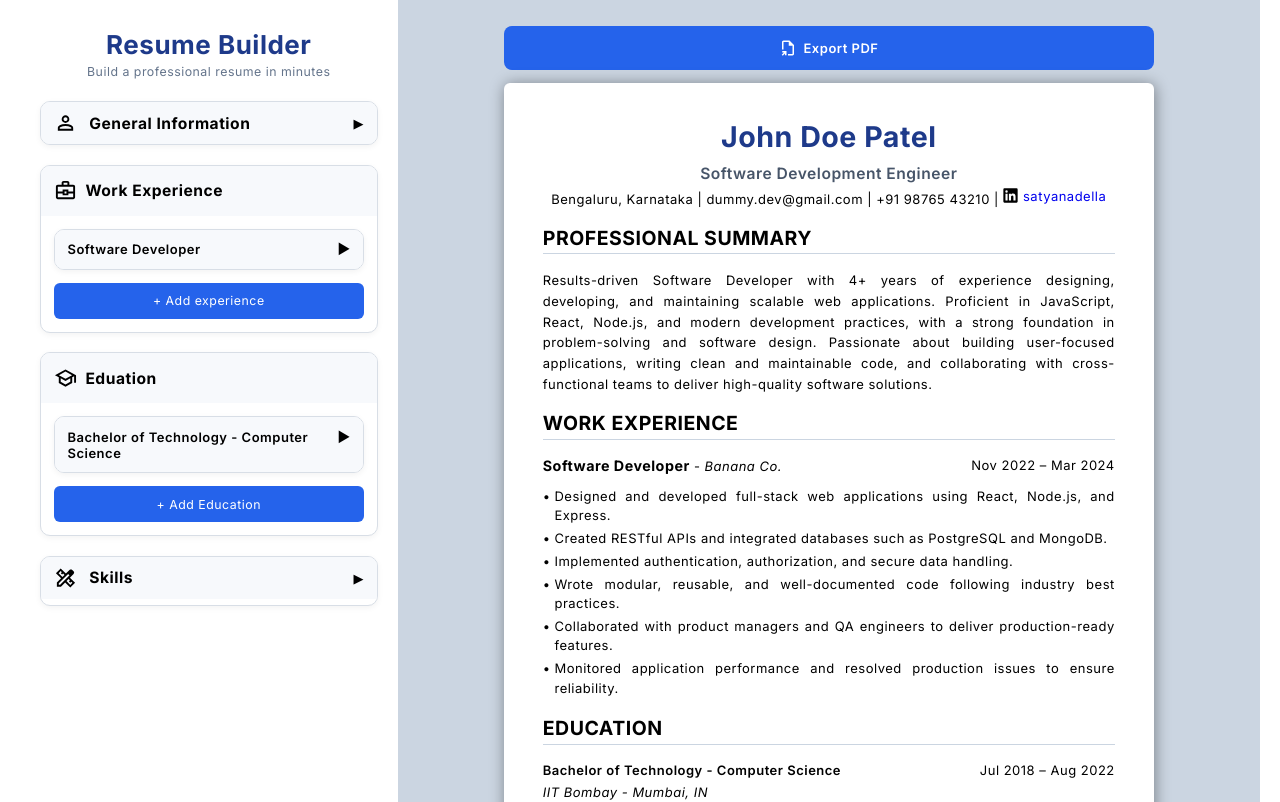
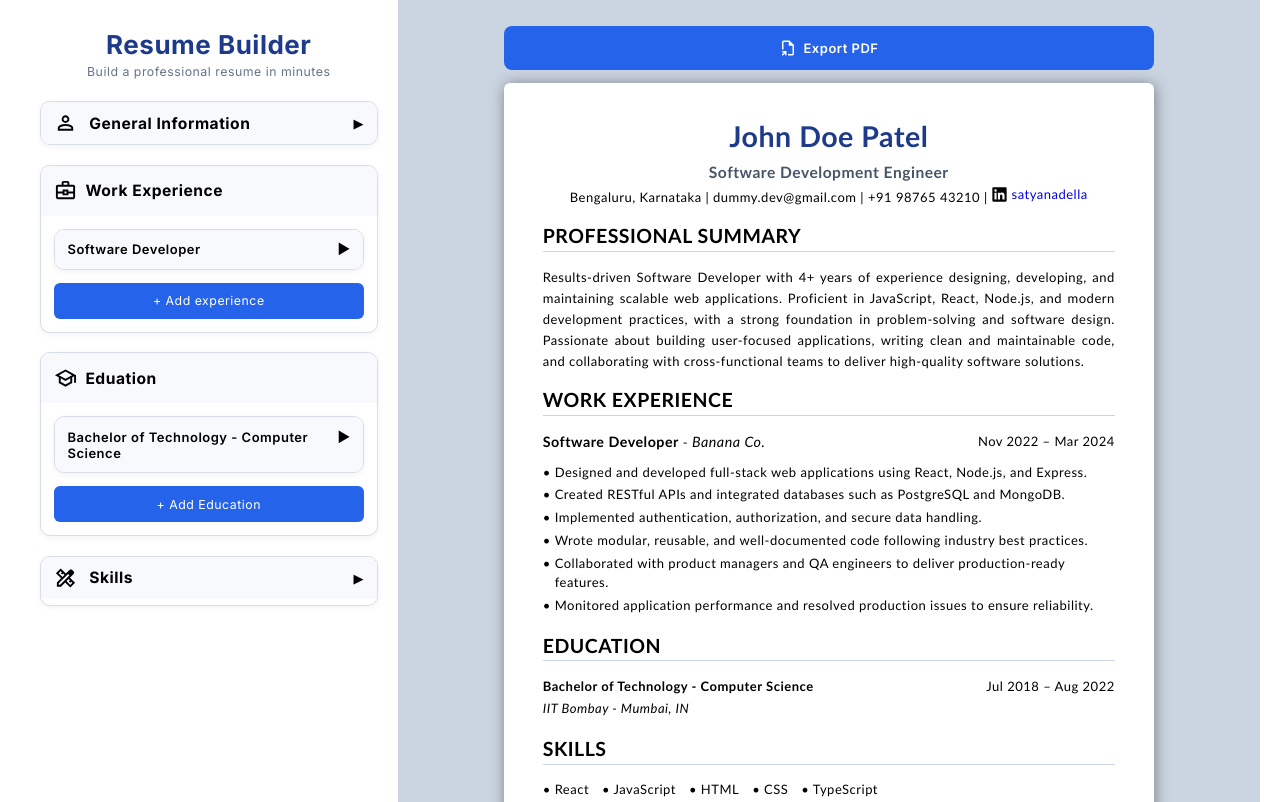
Before and after one commit to midhin11/cv-application, a React (Vite) app: page / in a window 1280 px wide. Shown: the top 802 px of the page. Built offline with nearby package versions, Linux system fonts and the light colour scheme.

Commit message:
Fix CSS stylng issues in preview

```diff
--- a/src/styles/App.css
+++ b/src/styles/App.css
@@ -39,9 +39,10 @@
   padding: 2rem 3rem;
   width: 100%;
   max-width: 50rem;
-  min-height: 1123px;
+  min-height: 70rem;
   margin: 0 auto;
   background-color: white;
   box-shadow: 1px 1px 15px rgb(0, 0, 0, 0.4);
   border-radius: 6px;
+  font-family: Aptos, Calibri, Arial, sans-serif;
 }
--- a/src/styles/Preview.css
+++ b/src/styles/Preview.css
@@ -89,11 +89,12 @@ li {
 .intro-link {
   display: inline-flex;
   gap: 5px;
-  align-items: center;
+  align-items: flex-end;
 }
 
 .intro-link svg {
   width: 15px;
+  display: block;
 }
 
 a {
@@ -116,6 +117,10 @@ a {
   font-weight: bold;
 }
 
+.company {
+  font-size: 1.1rem;
+}
+
 .company, .edu-uni {
   font-style: italic;
 }
@@ -123,10 +128,6 @@ a {
 .workex-prev, .edu-prev{
   line-height: 1.5;
   margin-bottom: 1.4rem;
-}
-
-.tasks {
-  text-align: justify;
 }
 
 .skill-prev{
@@ -163,4 +164,5 @@ a {
 .task p {
   margin: 0;
   padding: 0;
+  text-align: left;
 }
--- a/src/styles/Responsive.css
+++ b/src/styles/Responsive.css
@@ -18,7 +18,7 @@
   }
 
   .preview {
-    padding: 1.25rem;
+    padding: 1.25rem 1.75rem;
   }
 
   h1 {
```
